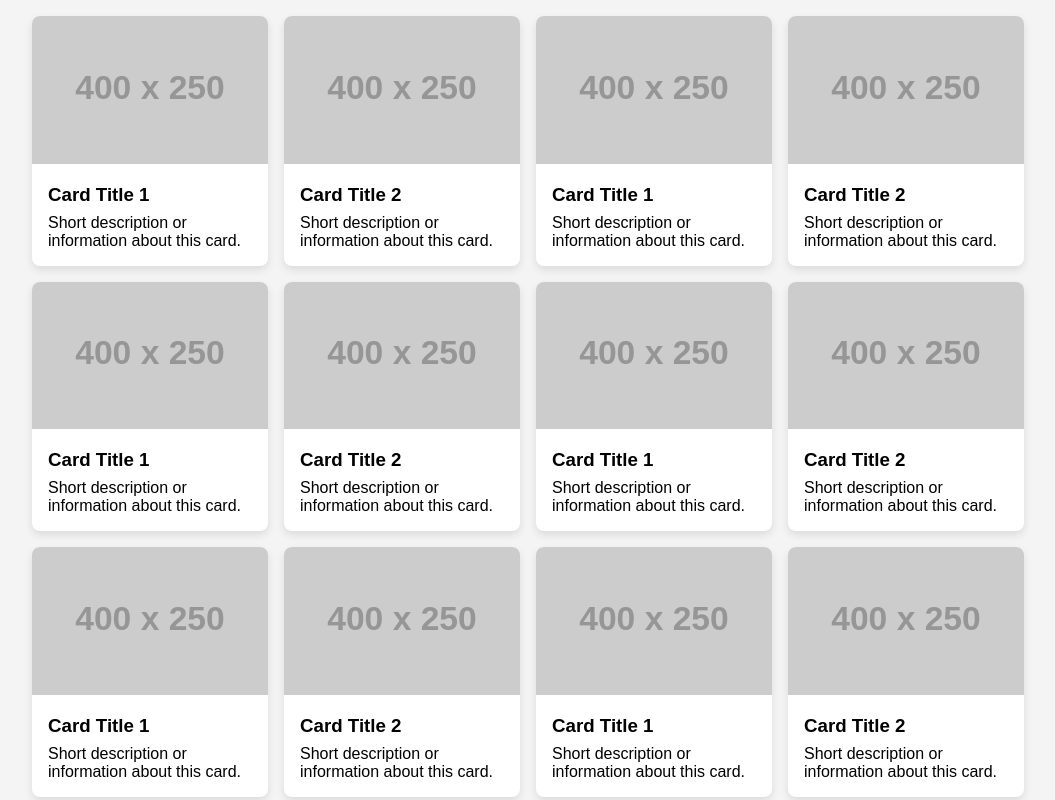
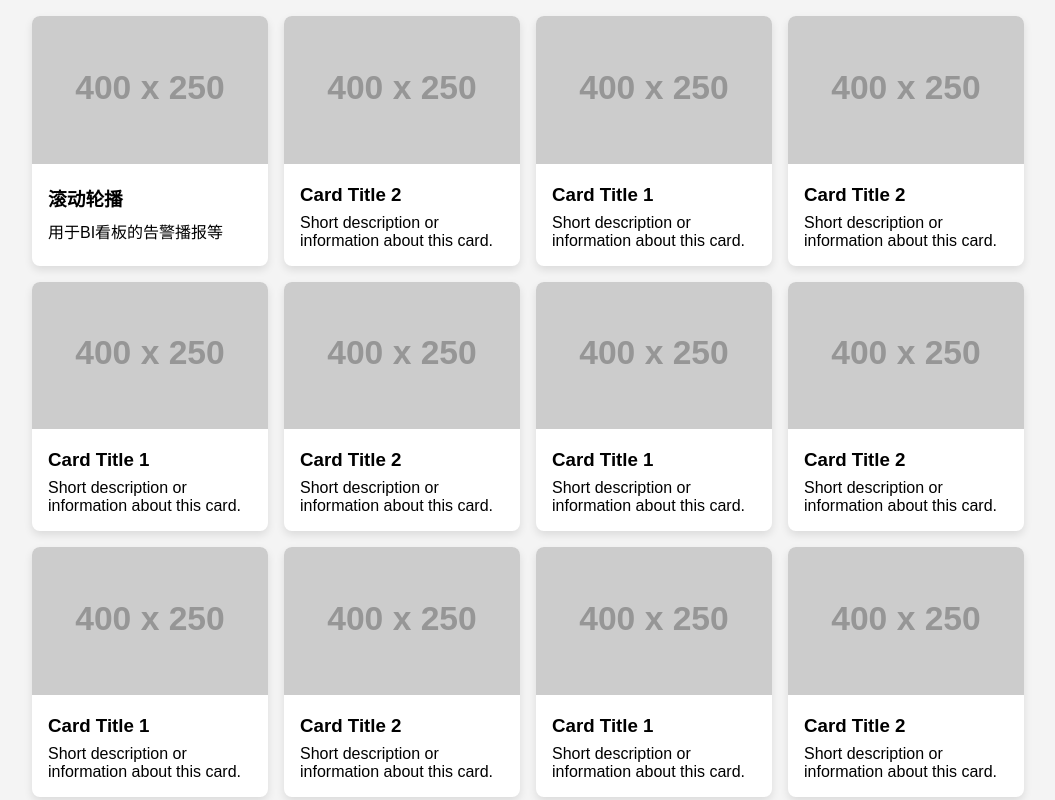
Before and after one commit to h-pl/demo, a plain HTML site: page index.html in a window 1280 px wide. Shown: the whole page, without its empty margins (112-1167 px from the left). Drawn offline with Linux system fonts and the light colour scheme; placeholder pictures from the web are drawn by us.

Commit message:
Update index.html 滚动轮播 link

```diff
--- a/index.html
+++ b/index.html
@@ -4,7 +4,7 @@
 <head>
     <meta charset="UTF-8">
     <meta name="viewport" content="width=device-width, initial-scale=1.0">
-    <title>瀑布流布局</title>
+    <title>BI Demo List</title>
     <style>
         /* General body styles */
         body {
@@ -142,11 +142,11 @@
 <body>
     <div class="container">
         <!-- Cards with data-src for lazy loading -->
-        <div class="card" data-src="https://example.com/link1">
+        <div class="card" data-src="https://h-pl.github.io/demo/%E6%BB%9A%E5%8A%A8%E8%BD%AE%E6%92%AD/">
             <img data-src="https://via.placeholder.com/400x250" alt="Card Image 1">
             <div class="card-content">
-                <h3>Card Title 1</h3>
-                <p>Short description or information about this card.</p>
+                <h3>滚动轮播</h3>
+                <p>用于BI看板的告警播报等</p>
             </div>
         </div>
 
```
